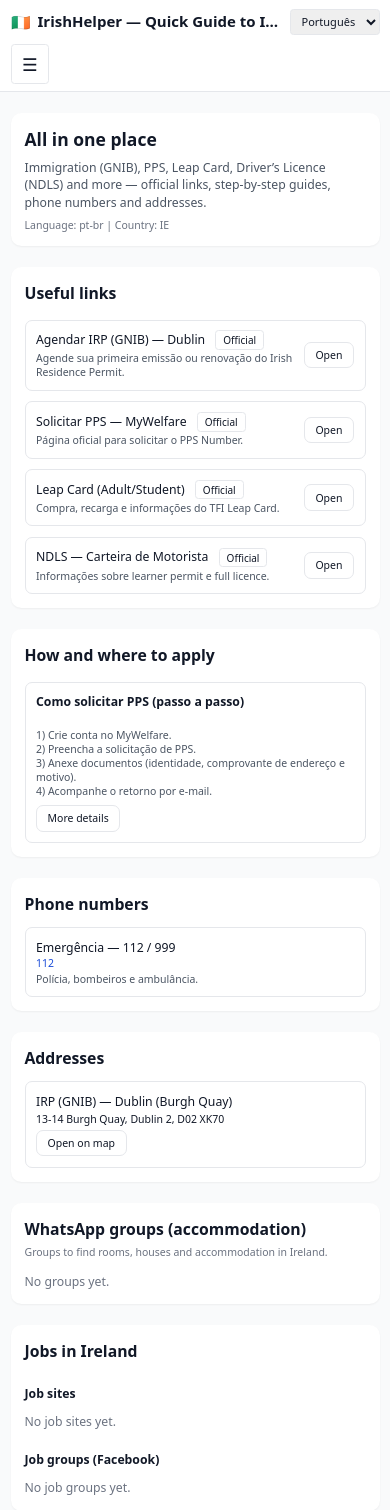
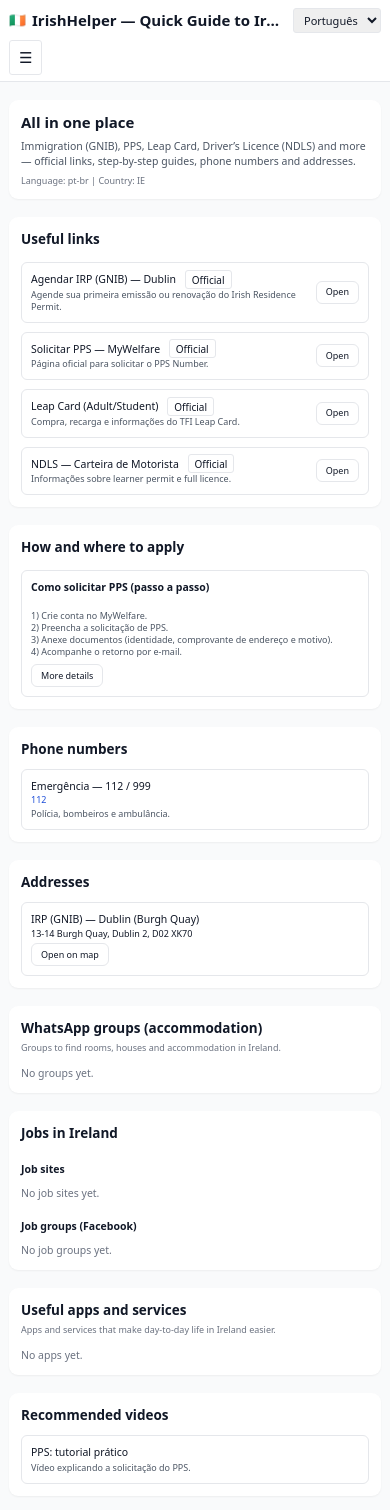
Before and after one commit to Buenomaurilio/IrishHelper, a Django app: page /pt-br/IE/ in a window 390 px wide. Shown: the top 1510 px of the page. Run offline with Django 5.2, Linux system fonts and the light colour scheme; data comes from the database, SQL or seed files in the repository; data that the repository does not hold is empty; some libraries are stand-ins or nearby versions.

Commit message:
Change font size to 12px for small screens

```diff
--- a/catalog/templates/catalog/irish_helper.html
+++ b/catalog/templates/catalog/irish_helper.html
@@ -13,7 +13,7 @@
     /* até 640px (sm do Tailwind) */
     @media (max-width: 640px) {
       html {
-        font-size: 14px; /* padrão é 16px → 14px ≈ 87,5% (bem perto do teu 85%) */
+        font-size: 12px; /* padrão é 16px → 14px ≈ 87,5% (bem perto do teu 85%) */
       }
     }
   </style>
```
